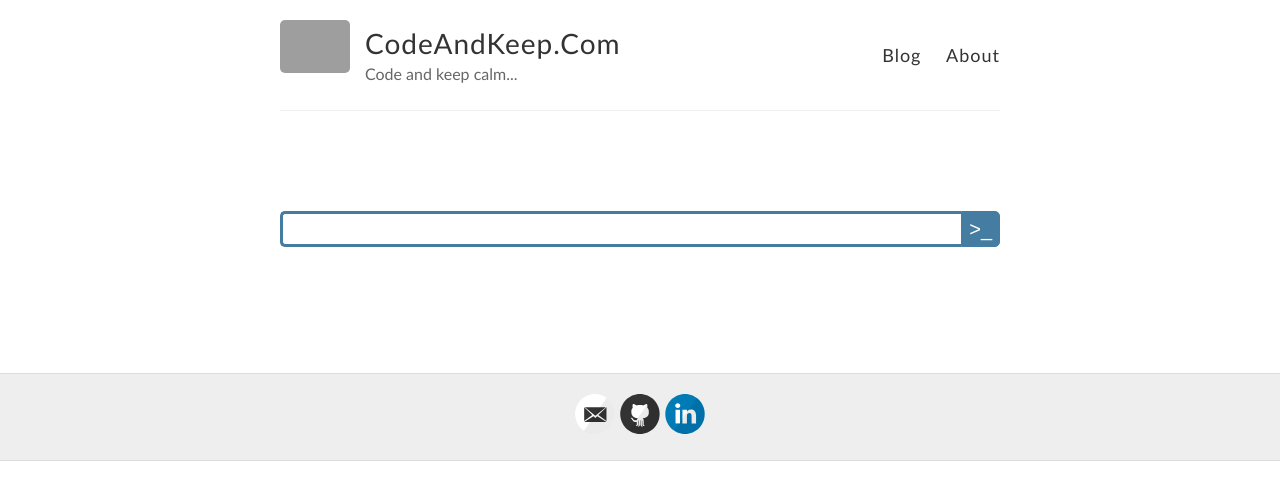
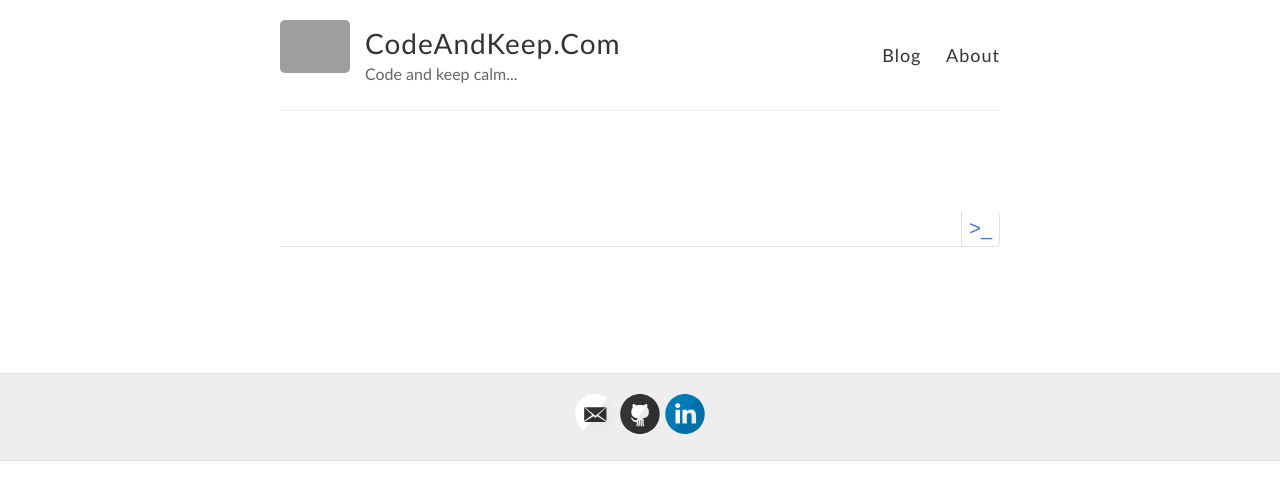
Before and after one commit to briansworth/dev, a Jekyll site: the page built from search/index.html, in a window 1280 px wide. Shown: the top 500 px of the page. Built offline with Jekyll 4.4.1, drawn with Linux system fonts in a browser that asks for light colours; nearby versions of some CDN libraries; grey boxes are pictures that could not be loaded.

Commit message:
Changed to search bar

```diff
--- a/search/index.html
+++ b/search/index.html
@@ -13,29 +13,33 @@ title: Search
 
     .searchTerm {
       width: 100%;
-      border: 3px solid #447DA1;
+      height: 36px;
+      color: #AAA;
+      border-bottom: 1px solid #E0E0E0;
       border-right: none;
+      border-left: none;
+      border-top: none;
       padding: 1px;
-      height: 36px;
-      border-radius: 5px 0 0 5px;
       outline: none;
-      color: #9DBFAF;
     }
 
     .searchTerm:focus{
-      color: #00B4CC;
+      color: #4276d8;
     }
 
     .searchButton {
       width: 40px;
       height: 36px;
-      border: 1px solid #447DA1;
-      background: #447DA1;
+      color: #4276d8;
+      font-size: 20px;
+      border-bottom: 1px solid #E0E0E0;
+      border-right: 1px solid #E0E0E0;
+      border-left: 1px solid #E0E0E0;
+      border-top: none;
+      border-radius: 0 5px 5px 0;
+      background: #FFF;
       text-align: center;
-      color: #fff;
-      border-radius: 0 5px 5px 0;
       cursor: pointer;
-      font-size: 20px;
     }
   </style>
 </head>
```
